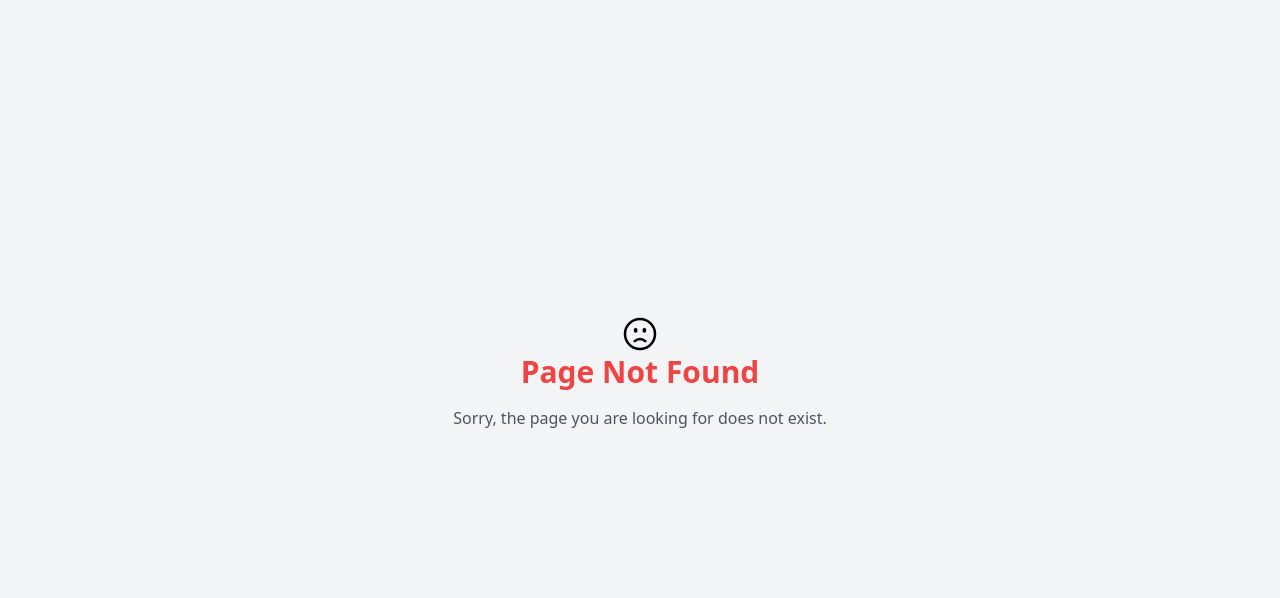
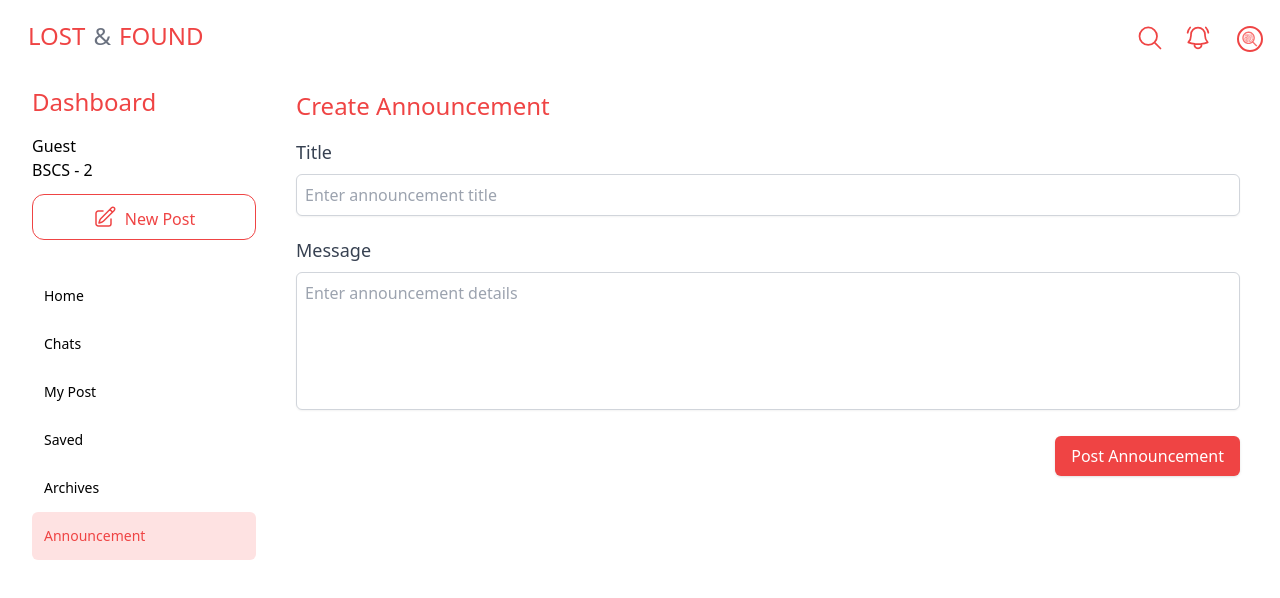
Before and after one commit to Qntlz/Lost-Found-App, a Next.js app: page /announcement in a window 1280 px wide. Before the commit this address had no page. Shown: the top 598 px of the page. Built offline with nearby package versions, Linux system fonts and the light colour scheme; no server answers.

Commit message:
Initial Commit for Create Announcement

```diff
--- /dev/null
+++ b/app/(main_site)/announcement/page.tsx
@@ -0,0 +1,9 @@
+import CreateAnnouncement from "@/app/ui/announcement/make-announcement";
+
+export default function Announcement() {
+  return (
+    <div>
+      <CreateAnnouncement />
+    </div>
+  );
+}
--- /dev/null
+++ b/app/ui/announcement/make-announcement.tsx
@@ -0,0 +1,118 @@
+"use client";
+
+import { useState } from "react";
+import { db } from "@/firebaseConfig";
+import { useRouter } from "next/navigation";
+import { collection, addDoc, serverTimestamp } from "firebase/firestore";
+
+export default function CreateAnnouncement() {
+  const router = useRouter();
+  const [title, setTitle] = useState("");
+  const [message, setMessage] = useState("");
+  const [loading, setLoading] = useState(false);
+  const [feedback, setFeedback] = useState(""); // For success/error messages
+
+  const handleSubmit = async (e: React.FormEvent) => {
+    e.preventDefault();
+
+    if (!title || !message) {
+      setFeedback("Please fill in all fields.");
+      return;
+    }
+
+    try {
+      setLoading(true);
+      const announcementsRef = collection(db, "announcements");
+      await addDoc(announcementsRef, {
+        title,
+        message,
+        createdAt: serverTimestamp(),
+      });
+
+      setFeedback("Announcement posted successfully!");
+
+      // Clear fields
+      setTitle("");
+      setMessage("");
+
+      // Redirect after 2 seconds
+      setTimeout(() => {
+        router.push("/home");
+      }, 2000);
+
+    } catch (error) {
+      console.error("Error posting announcement:", error);
+      setFeedback("Failed to post announcement. Try again.");
+    } finally {
+      setLoading(false);
+    }
+  };
+
+  return (
+    <div className="flex flex-col mx-6 gap-4 lg:mx-10">
+      <div className="text-red-500 text-2xl font-medium lg:mt-3">
+        <span>Create Announcement</span>
+      </div>
+
+      <div>
+        <form onSubmit={handleSubmit} className="flex flex-col gap-5">
+          {/* Title */}
+          <div className="space-y-2">
+            <label htmlFor="title" className="text-lg font-medium text-gray-700">
+              Title
+            </label>
+            <input
+              id="title"
+              type="text"
+              placeholder="Enter announcement title"
+              value={title}
+              onChange={(e) => setTitle(e.target.value)}
+              className="w-full p-2 rounded-md border border-gray-300 shadow-sm focus:border-transparent focus:outline-none focus:ring-2 focus:ring-gray-500"
+            />
+          </div>
+
+          {/* Message Textarea */}
+          <div className="space-y-2">
+            <label htmlFor="message" className="text-lg font-medium text-gray-700">
+              Message
+            </label>
+            <textarea
+              id="message"
+              placeholder="Enter announcement details"
+              rows={5}
+              value={message}
+              onChange={(e) => setMessage(e.target.value)}
+              className="w-full p-2 rounded-md border border-gray-300 shadow-sm focus:border-transparent focus:outline-none focus:ring-2 focus:ring-gray-500 resize-none"
+            ></textarea>
+          </div>
+
+          {/* Submit Button */}
+          <div className="flex justify-end">
+            <button
+              type="submit"
+              disabled={loading}
+              className="px-4 py-2 bg-red-500 text-white rounded-md shadow hover:bg-red-600 disabled:bg-gray-400 transition duration-200"
+            >
+              {loading ? "Posting..." : "Post Announcement"}
+            </button>
+          </div>
+        </form>
+      </div>
+
+      {/* Feedback Message */}
+      <div>
+        {feedback && (
+          <p
+            className={`mt-4 text-sm text-center ${
+              feedback.includes("successfully")
+                ? "text-green-500"
+                : "text-red-500"
+            }`}
+          >
+            {feedback}
+          </p>
+        )}
+      </div>
+    </div>
+  );
+}
```
